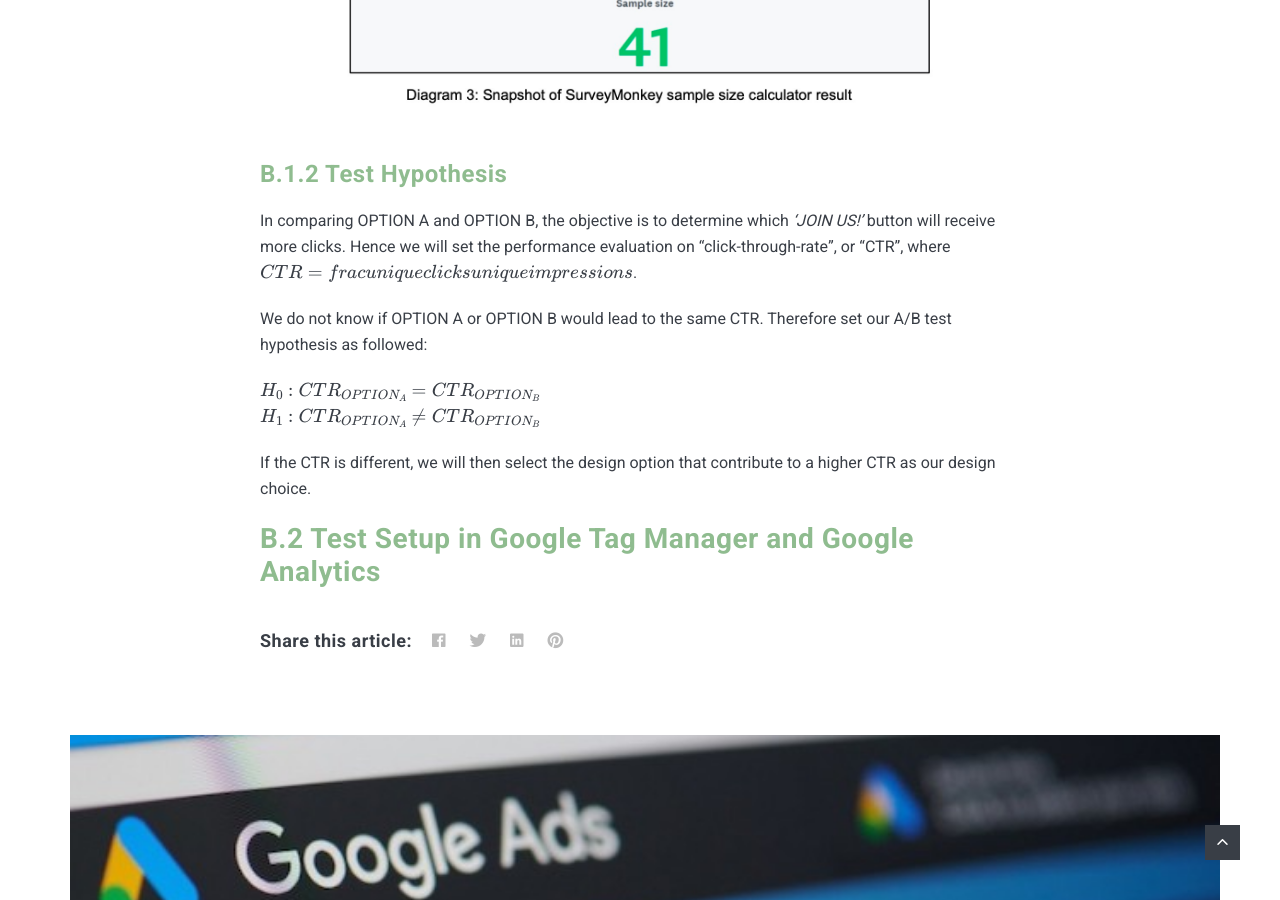
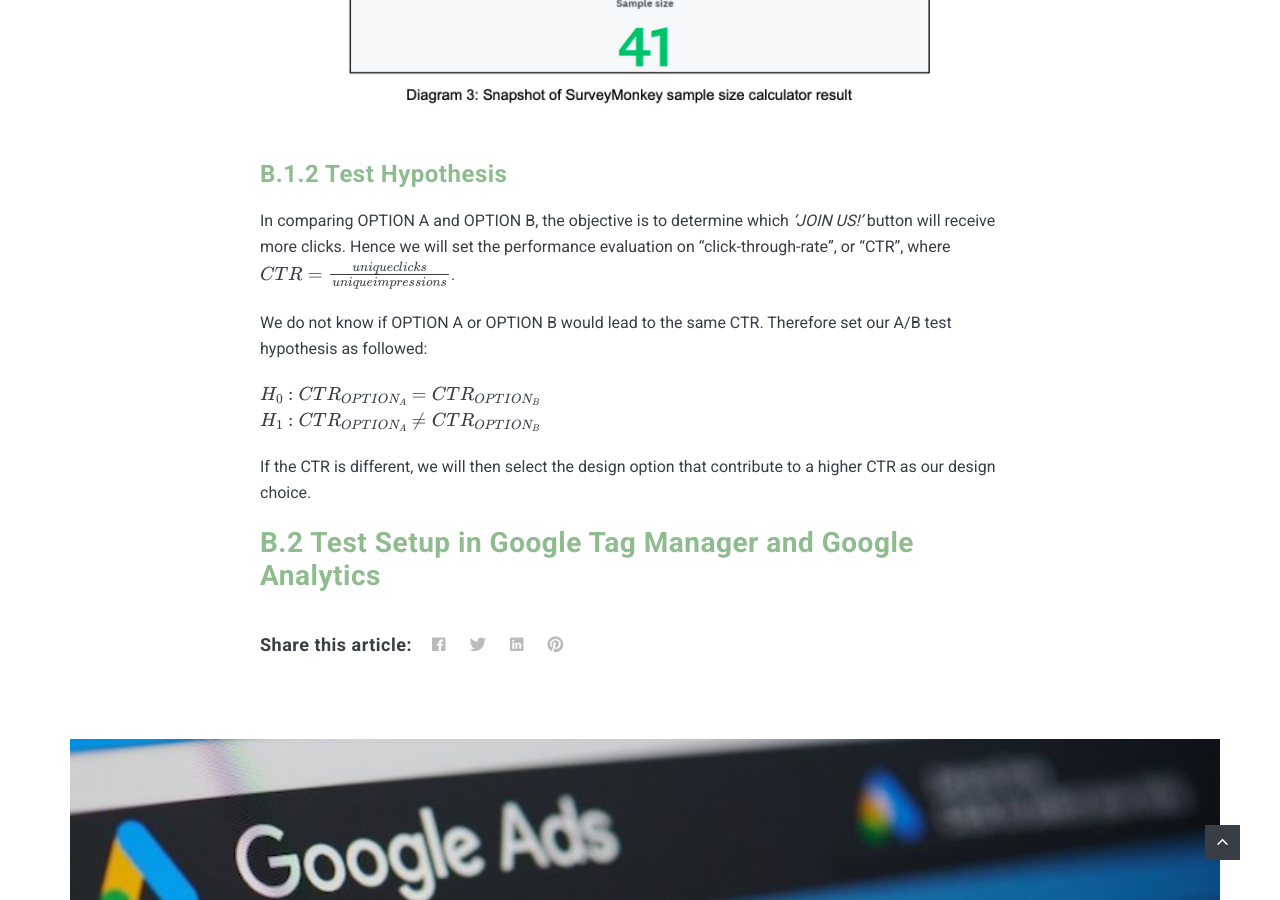
Before and after one commit to jing042323/jing-long, a Jekyll site: the page built from _posts/2021-10-07-google_ads_ABtest.markdown, in a window 1280 px wide and 900 px high, scrolled down 5825 px. Built offline with Jekyll 4.4.1, drawn with Linux system fonts in a browser that asks for light colours; nearby versions of some CDN libraries; comment, search, counter and statistics services are not loaded.

Commit message:
update maths

```diff
--- a/_posts/2021-10-07-google_ads_ABtest.markdown
+++ b/_posts/2021-10-07-google_ads_ABtest.markdown
@@ -91,7 +91,7 @@ As the business interest is to use the A/B test to determine the best location o
 
 ### <span style="color:DarkSeaGreen"> B.1.2 Test Hypothesis </span>
 
-In comparing OPTION A and OPTION B, the objective is to determine which *‘JOIN US!’* button will receive more clicks. Hence we will set the performance evaluation on “click-through-rate”, or “CTR”, where $$CTR = frac{unique clicks}{unique impressions}$$.
+In comparing OPTION A and OPTION B, the objective is to determine which *‘JOIN US!’* button will receive more clicks. Hence we will set the performance evaluation on “click-through-rate”, or “CTR”, where $$CTR = \frac{unique clicks}{unique impressions}$$.
 
 We do not know if OPTION A or OPTION B would lead to the same CTR. Therefore set our A/B test hypothesis as followed:
 
```
